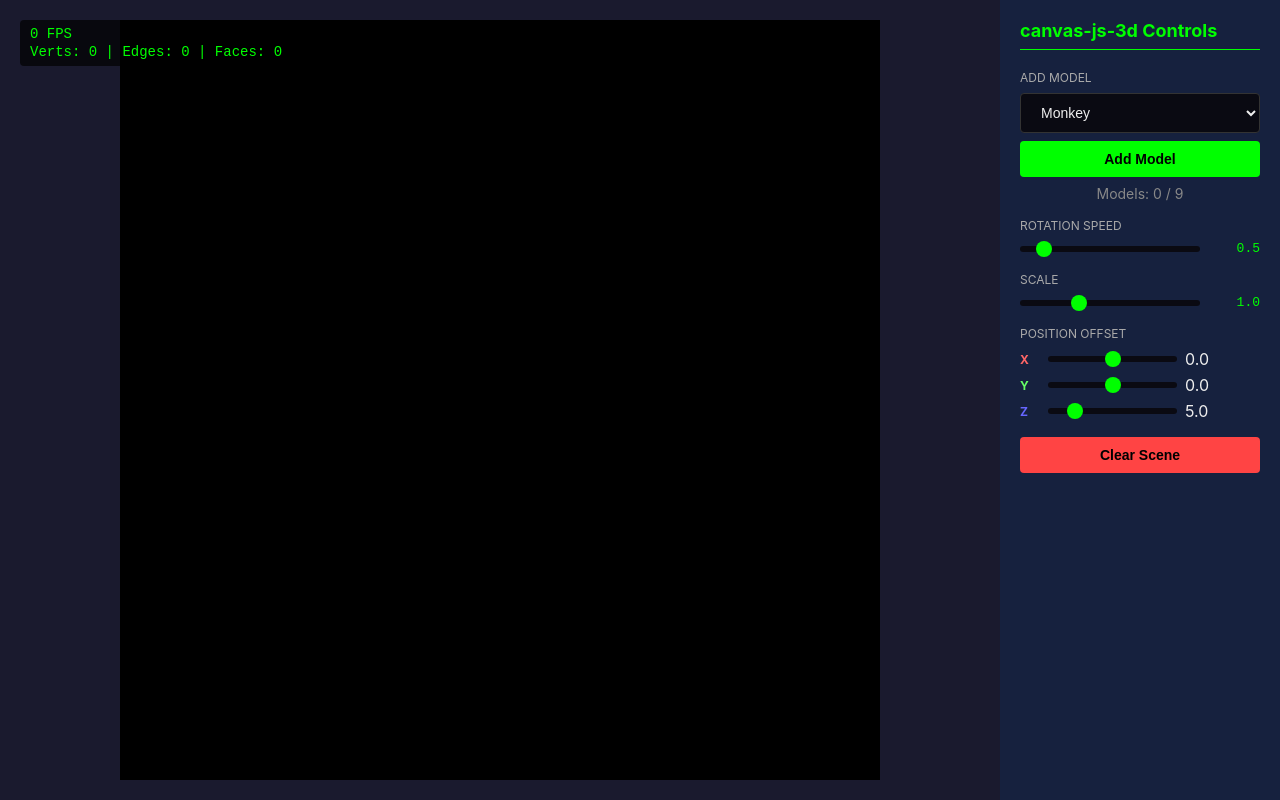
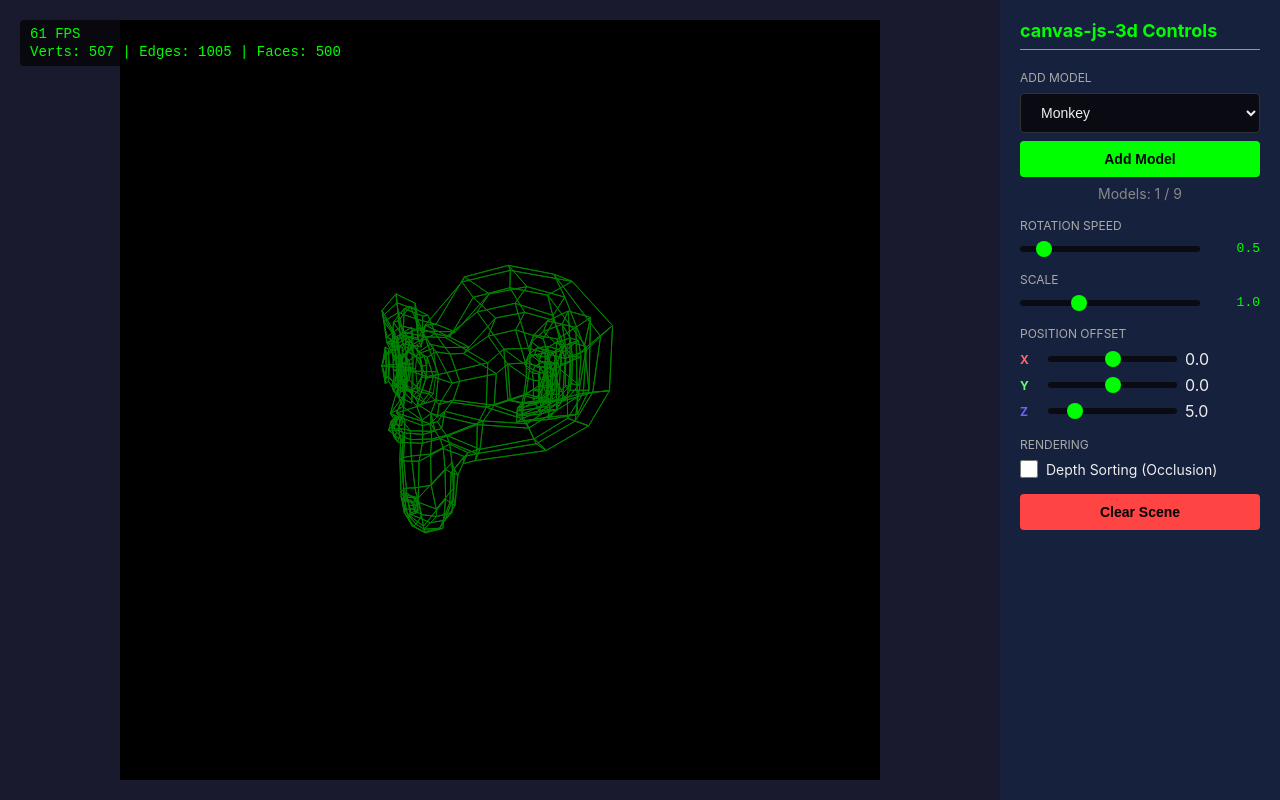
Before and after one commit to SebastianBathrick/canvas-js-3d, a website with bundled scripts: page index.html in a window 1280 px wide. Built offline with nearby package versions, Linux system fonts and the light colour scheme.

Commit message:
updated demo and readme for compatibility

```diff
--- a/demo.js
+++ b/demo.js
@@ -48,7 +48,7 @@ const spawnOffsets = [
 
 // Control values
 let rotationSpeed = 0.5;
-let scale = 1.0;
+let scale = new Vector3(1, 1, 1);
 let positionOffset = new Vector3(0, 0, 5);
 
 // UI Elements
@@ -66,6 +66,7 @@ const posYValue = document.getElementById('posYValue');
 const posZSlider = document.getElementById('posZ');
 const posZValue = document.getElementById('posZValue');
 const clearSceneBtn = document.getElementById('clearSceneBtn');
+const depthSortingCheckbox = document.getElementById('depthSorting');
 const fpsCounter = document.getElementById('fpsCounter');
 const meshStats = document.getElementById('meshStats');
 
@@ -95,7 +96,7 @@ async function addModel() {
         new Transform(position, Vector3.zero, scale)
     );
 
-    engine.addSceneObject(sceneObject);
+    engine.scene.addSceneObject(sceneObject);
     models.push(sceneObject);
 
     updateModelCount();
@@ -104,7 +105,7 @@ async function addModel() {
 // Clear all models from the scene
 function clearScene() {
     for (const model of models)
-        engine.removeSceneObject(model);
+        engine.scene.removeSceneObject(model);
 
     models.length = 0;
     updateModelCount();
@@ -137,12 +138,12 @@ function updateMeshStats() {
 
     for (const model of models) {
         const mesh = model.mesh;
-        totalVerts += mesh.vertices.length;
-        totalFaces += mesh.faceIndices.length;
+        totalVerts += mesh.getVertices().length;
+        totalFaces += mesh.getFaceIndices().length;
 
         // Count unique edges per mesh
         const edgeSet = new Set();
-        for (const face of mesh.faceIndices) {
+        for (const face of mesh.getFaceIndices()) {
             for (let i = 0; i < face.length; i++) {
                 const a = face[i];
                 const b = face[(i + 1) % face.length];
@@ -161,14 +162,19 @@ function updateMeshStats() {
 addModelBtn.addEventListener('click', addModel);
 clearSceneBtn.addEventListener('click', clearScene);
 
+depthSortingCheckbox.addEventListener('change', () => {
+    engine.toggleDepthSorting(depthSortingCheckbox.checked);
+});
+
 rotationSpeedSlider.addEventListener('input', () => {
     rotationSpeed = parseFloat(rotationSpeedSlider.value);
     rotationSpeedValue.textContent = rotationSpeed.toFixed(1);
 });
 
 scaleSlider.addEventListener('input', () => {
-    scale = parseFloat(scaleSlider.value);
-    scaleValue.textContent = scale.toFixed(1);
+    const scaleVal = parseFloat(scaleSlider.value);
+    scale = new Vector3(scaleVal, scaleVal, scaleVal);
+    scaleValue.textContent = scaleVal.toFixed(1);
     updateModelTransforms();
 });
 
@@ -230,7 +236,7 @@ engine.onUpdate = (deltaTime) => {
 // Load initial monkey and start engine
 loadMesh('./meshes/monkey.obj').then(mesh => {
     const monkey = new SceneObject(mesh, new Transform(positionOffset, Vector3.zero, scale));
-    engine.addSceneObject(monkey);
+    engine.scene.addSceneObject(monkey);
     models.push(monkey);
     updateModelCount();
     engine.start();
--- a/index.html
+++ b/index.html
@@ -69,6 +69,14 @@
             </div>
         </div>
 
+        <div class="control-group">
+            <label>Rendering</label>
+            <div class="checkbox-row">
+                <input type="checkbox" id="depthSorting">
+                <label for="depthSorting">Depth Sorting (Occlusion)</label>
+            </div>
+        </div>
+
         <button id="clearSceneBtn" class="danger">Clear Scene</button>
     </div>
 
--- a/style.css
+++ b/style.css
@@ -165,6 +165,26 @@ button.danger:hover {
 .xyz-controls .axis-label.y { color: #6f6; }
 .xyz-controls .axis-label.z { color: #66f; }
 
+.checkbox-row {
+    display: flex;
+    align-items: center;
+    gap: 8px;
+}
+
+.checkbox-row input[type="checkbox"] {
+    width: 18px;
+    height: 18px;
+    accent-color: #0f0;
+    cursor: pointer;
+}
+
+.checkbox-row label {
+    font-size: 14px;
+    color: #eee;
+    text-transform: none;
+    cursor: pointer;
+}
+
 /* Mobile responsive styles */
 @media (max-width: 768px) {
     body {
```
Also changed, not shown: README.md.
